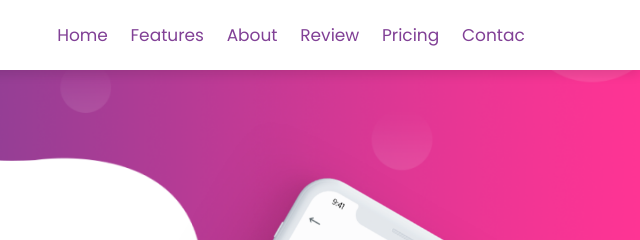
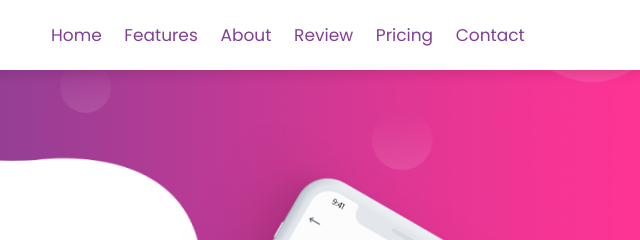
Before and after one commit to PhatDiep01/Landing_Page, a plain HTML site: page index.html in a window 1280 px wide. Shown: the top 240 px of the page, 640-1280 px from the left. Drawn offline with Linux system fonts and the light colour scheme.

Commit message:
update html

```diff
--- a/index.html
+++ b/index.html
@@ -30,7 +30,7 @@
             <a href="#about">about</a>
             <a href="#review">review</a>
             <a href="#pricing">pricing</a>
-            <a href="#contact">contac</a>
+            <a href="#contact">contact</a>
         </nav>
     </header>
 
@@ -309,7 +309,7 @@
                 </div>
             </div>
         </div>
-            <h1 class="credit">&copy; copyright @ 2022 by mr. designer </h1>
+        <h1 class="credit">&copy; copyright @ 2022 by mr. designer </h1>
     </div>
 
     <!-- footer section ends -->
```
